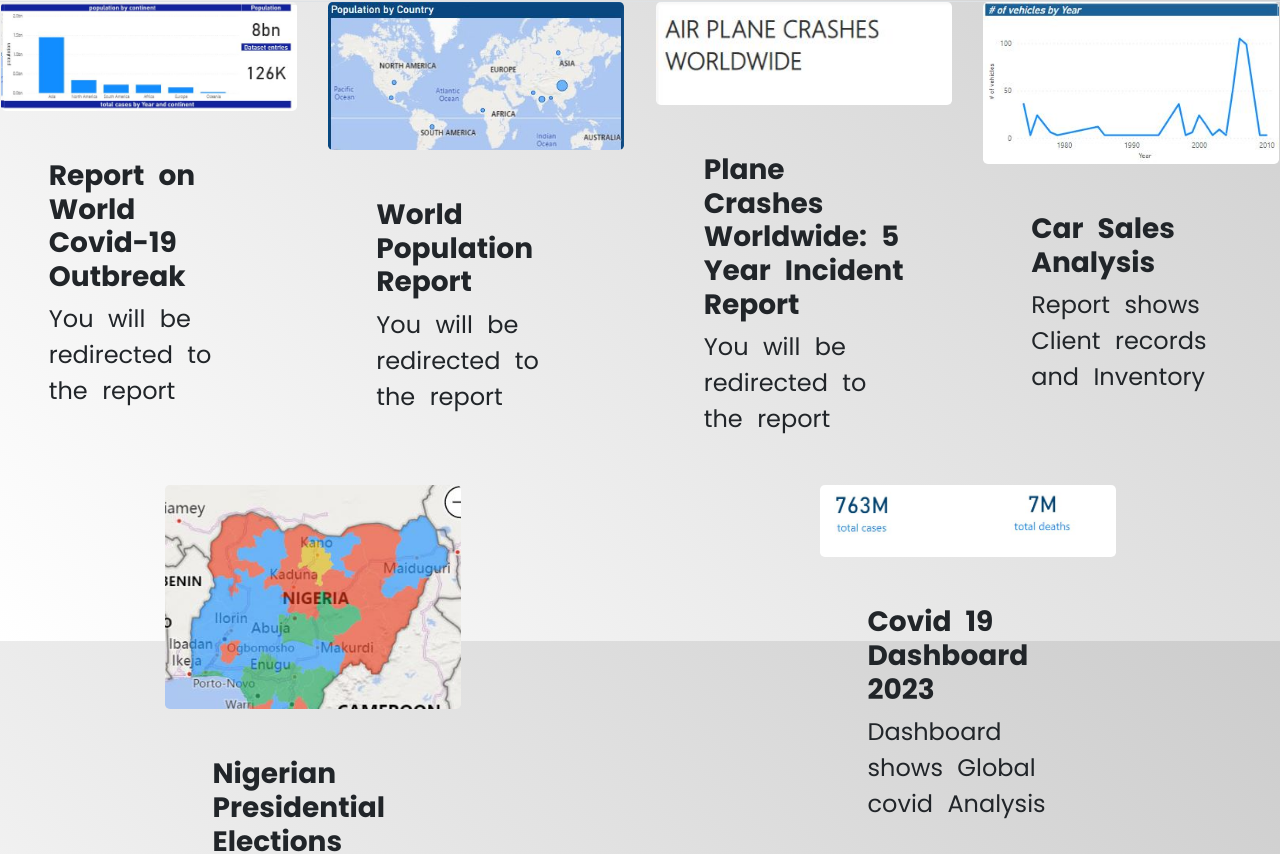
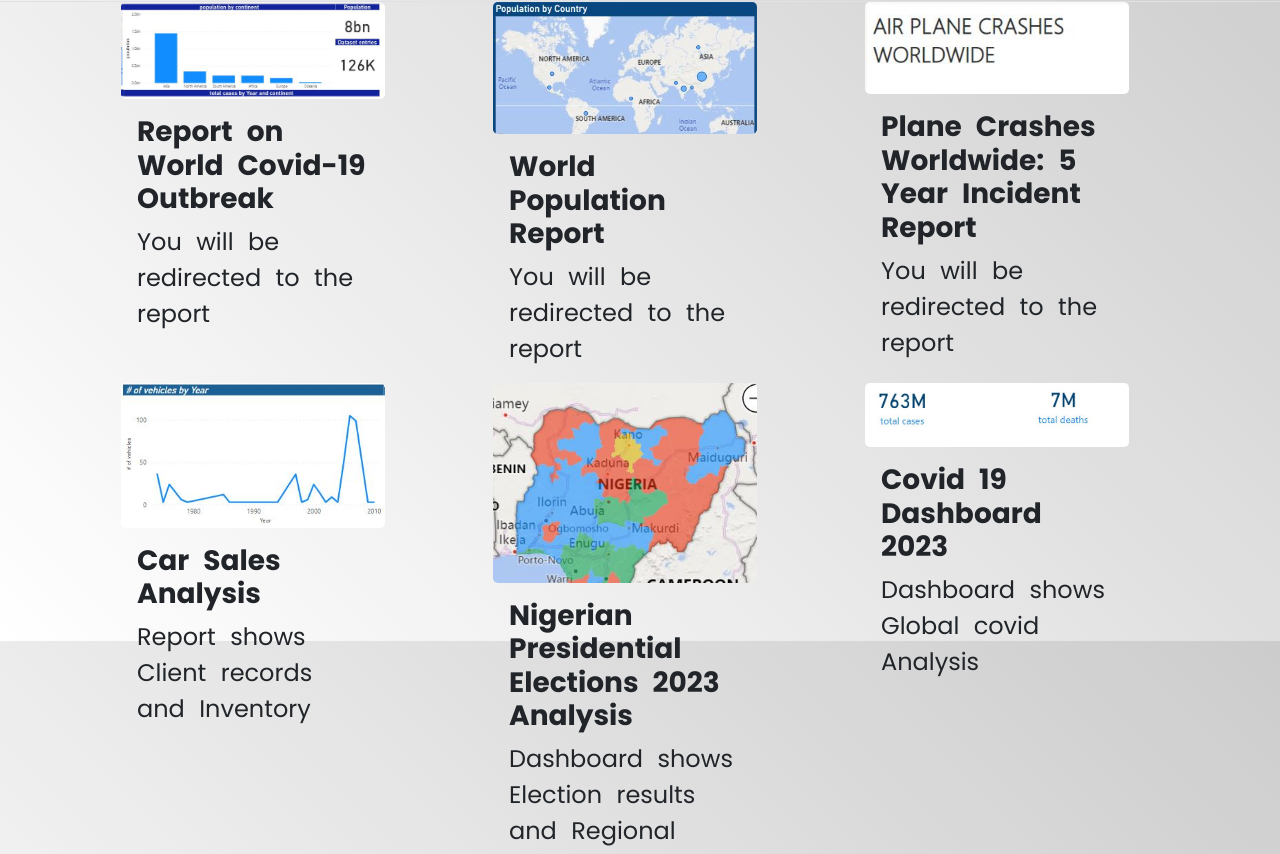
Before and after one commit to Jogwums/portfolio, a React (Create React App) app: page /pbi in a window 1280 px wide. Shown: the part 159-1013 px from the top of the page. Built offline with nearby package versions, Linux system fonts and the light colour scheme; a web font is replaced by a local one.

Commit message:
layout and button sizing updates

```diff
--- a/src/components/Card/index.js
+++ b/src/components/Card/index.js
@@ -7,12 +7,12 @@ const Card = ({image, text, link, text2}) => {
     return (
     <>
     <section className="mx-auto" id="scroll">
-            <div className="card rounded-lg" style={{width: "18.5rem", background:"transparent", border: "none"}}>
+            <div className="card rounded-lg" style={{width: "16.5rem", background:"transparent", border: "none"}}>
             <a href={link} target="_blank" rel="noreferrer">
             <img className="card-img-top rounded-lg" src={image} alt="..." />
             {/* <img className="card-img-top " src={image} alt="..." /> */}
             </a>
-            <div className="card-body p-5">
+            <div className="card-body p-3">
                 <h3 className="card-title">{text}</h3>
                 <p className="card-text">{text2 ? text2 : "Click the image to view more, you'll be redirected to the project website."}</p>
             </div>
--- a/src/index.css
+++ b/src/index.css
@@ -71,6 +71,8 @@ html, body{
   background-color: #0056b3;
 }
 
+/* portfolio page buttons fixed in App css*/
+
 .jumbotron {
   background-color: #000 !important;
   margin: 0 auto;
@@ -93,6 +95,7 @@ code {
   padding: 1rem;
 
 }
+/* background image on the home page */
 .hero{
   /* font-family: 'DynaPuff', cursive !important; */
   background-image: linear-gradient(rgba(0, 0, 0, 0.1),
--- a/src/pages/Da.js
+++ b/src/pages/Da.js
@@ -18,7 +18,9 @@ const Da = ({type, text}) => {
         <>
         <Navigation />
         <TitleDetails title="Power BI Reports" text=""/>
-        <div className="card-deck">
+        <div className='container'>
+            <div className='row'>
+                <div className="col card-deck">
         <Card image={image1}
                         text={"Report on World Covid-19 Outbreak"}
                         text2={"You will be redirected to the report"}
@@ -37,14 +39,20 @@ const Da = ({type, text}) => {
             text2={"You will be redirected to the report"}
             link={"https://app.powerbi.com/view?r=eyJrIjoiZmRlOTZkNTItN2MzNS00MWVlLWE0NzUtYWRmNjg5ZWQ3YjA3IiwidCI6ImUyOGUyY2RlLWYzN2YtNDVkYi1iYWNlLWE0YjFkZDI3NzYyMyJ9"}
         />
-        <Card
+         </div>
+        </div>
+        </div>
+
+
+         <div className='container'>
+            <div className='row'>
+                 <div className="col card-deck">
+                    <Card
         image={image4}
         text={"Car Sales Analysis"}
         text2={"Report shows Client records and Inventory"}
          link={"https://app.powerbi.com/view?r=eyJrIjoiZmRiMmYxNjQtMDA4Mi00OTA4LTkwNTYtODc1NTg1NWYzMjc1IiwidCI6ImUyOGUyY2RlLWYzN2YtNDVkYi1iYWNlLWE0YjFkZDI3NzYyMyJ9"}
          />
-         </div>
-         <div className="card-deck">
          <Card
         image={image6}
         text={"Nigerian Presidential Elections 2023 Analysis"}
@@ -58,6 +66,11 @@ const Da = ({type, text}) => {
          link={"https://app.powerbi.com/view?r=eyJrIjoiZDE0YzU5NmMtNDdlZC00NmYyLThkOWEtNTE1NGYyMDhmNDZjIiwidCI6ImUyOGUyY2RlLWYzN2YtNDVkYi1iYWNlLWE0YjFkZDI3NzYyMyJ9"}
          />
         </div>
+            </div>
+
+        </div>
+
+
         </>
     )
 }
--- a/src/pages/DataPortfolio.js
+++ b/src/pages/DataPortfolio.js
@@ -42,7 +42,7 @@ const DataPortfolio = ({type, text}) => {
                                 link={"/python"}/>
                         <Card image={'https://picsum.photos/200.webp?grayscale?random=4'}
                                 text={"Github"}
-                                link={"/https://github.com/Jogwums"}/>
+                                link={"https://github.com/Jogwums"}/>
                         <Card image={'https://picsum.photos/200.webp?grayscale?random=5'}
                                 text={"Looker Studio"}
                                 link={"/looker"}/>
--- a/src/pages/Portfolio.js
+++ b/src/pages/Portfolio.js
@@ -3,6 +3,7 @@ import Navigation from '../components/navbar';
 import Footer from '../components/Footer';
 import ImageCard from '../components/Card';
 import { Button, Container, Row, Col } from 'react-bootstrap';
+// import customButtonStyle from '../components/Button';
 
 const Portfolio = () => {
     return (
@@ -19,7 +20,7 @@ const Portfolio = () => {
                                 text2={"View projects created using tools like power BI, python and Tableau"}
                                 link={"/data"}
                             />
-                            <Button href='/data'>View</Button>
+                            <Button className='btn btn-view' href='/data'>View</Button>
                         </div>
                     </Col>
                     <Col sm={12} md={6} className='m-0 p-0'>
@@ -30,7 +31,7 @@ const Portfolio = () => {
                                 text2={"Reactjs projects using libraries and APIs"}
                                 link={"/design"}
                             />
-                            <Button href='/design'>View</Button>
+                            <Button className='btn btn-view' href='/design'>View</Button>
                         </div>
                     </Col>
                 </Row>
--- a/src/pages/Py.js
+++ b/src/pages/Py.js
@@ -3,6 +3,7 @@ import React from 'react'
 import Navigation from '../components/navbar'
 import TitleDetails from '../components/Title/'
 import Card from '../components/Card'
+import { Container, Row, Col } from 'react-bootstrap'
 
 // images
 import image1 from '../assets/img/pyprojects/Nigeria-Food-market.webp'
@@ -16,6 +17,9 @@ const Da = ({type, text}) => {
         <>
         <Navigation />
         <TitleDetails title="Python Apps" text=""/>
+            <Container>
+                <Row>
+                    <Col>
                         <div className="card-deck">
         <Card image={image1}
                         text={"Nigerian Food Prices App"}
@@ -34,6 +38,13 @@ const Da = ({type, text}) => {
             text2={"You will be redirected to the report"}
             link={"https://app.powerbi.com/view?r=eyJrIjoiMjJmNTcxNmMtOGE1NS00NzhjLTg5MmMtZGEwYzE3NjIxNTA5IiwidCI6ImUyOGUyY2RlLWYzN2YtNDVkYi1iYWNlLWE0YjFkZDI3NzYyMyJ9"}
         />
+
+        </div>
+                    </Col>
+                </Row>
+                <Row>
+                    <Col>
+                    <div className="card-deck">
                         <Card
                         image={image4}
                         text={"Classical ML Prediction (Titanic)"}
@@ -46,8 +57,10 @@ const Da = ({type, text}) => {
                         text2={"Report created with Looker Studio"}
                         link={"https://lookerstudio.google.com/embed/reporting/b324c994-b757-4dfe-a745-8734f54ec0fa/page/FWcrC"}
                         />
-
                     </div>
+                    </Col>
+                </Row>
+            </Container>
 
         </>
     )
--- a/src/pages/looker.js
+++ b/src/pages/looker.js
@@ -3,6 +3,7 @@ import React from 'react'
 import Navigation from '../components/navbar'
 import TitleDetails from '../components/Title'
 import Card from '../components/Card'
+import { Container, Row, Col } from 'react-bootstrap'
 
 // images
 import image1 from '../assets/img/pbiprojects/looker_crude.JPG'
@@ -13,8 +14,10 @@ const Looker = ({type, text}) => {
         <>
         <Navigation />
         <TitleDetails title="Looker Studio Reports" text=""/>
+        <Container>
+            <Row>
+                <Col>
                 <div className="card-deck">
-
                     <Card
                     image={image1}
                     text={"Crude oil production and Export in Nigeria (2006 - 2021)"}
@@ -23,6 +26,9 @@ const Looker = ({type, text}) => {
                     />
 
                     </div>
+                </Col>
+            </Row>
+        </Container>
 
         </>
     )
```
Also changed, not shown: src/App.css. Lines whose indentation alone changed are shown as unchanged.
